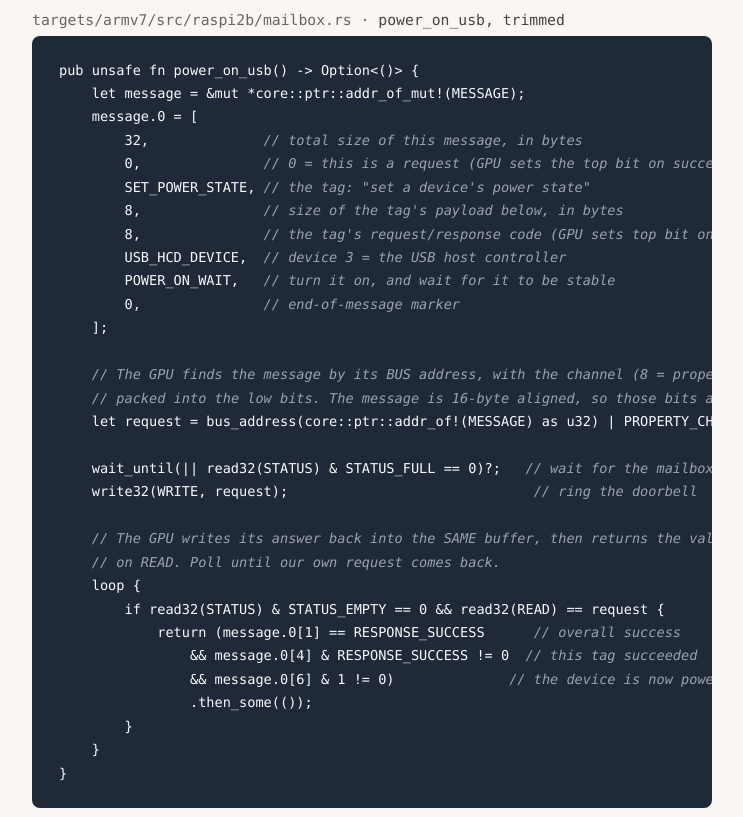
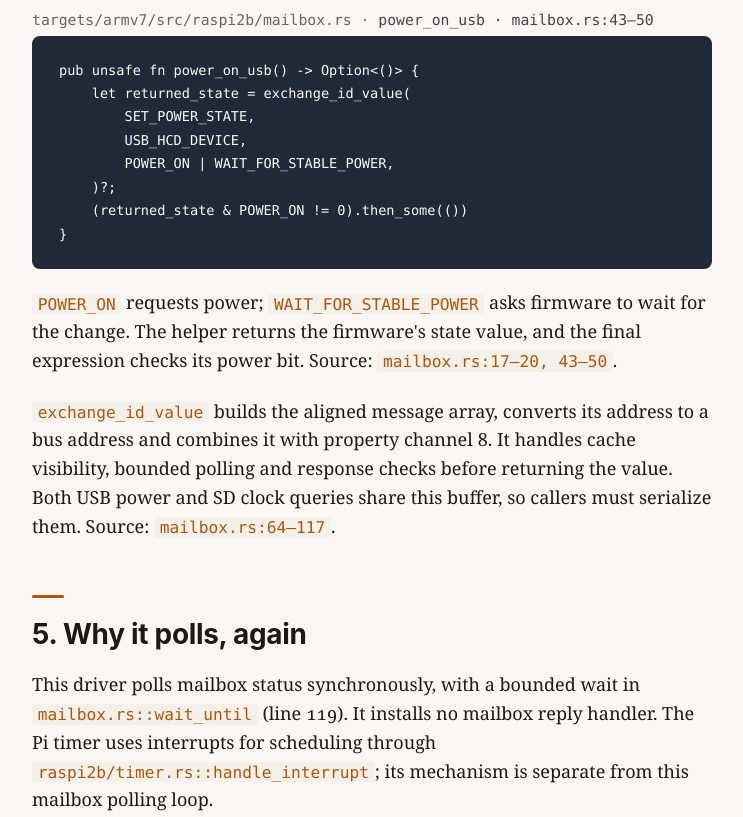
Before and after one commit to gabrielelanaro/gabix, a plain HTML site: page lessons/7.03-pi-mailboxes.html in a window 1280 px wide. Shown: the part 2440-3257 px from the top of the page, without its empty margins (268-1011 px from the left). Drawn offline with Linux system fonts and the light colour scheme.

Commit message:
Update mailbox and VirtIO references for readable APIs

```diff
--- a/lessons/7.03-pi-mailboxes.html
+++ b/lessons/7.03-pi-mailboxes.html
@@ -52,45 +52,23 @@
 <p>gabix's real call requests that the GPU power on the USB controller:</p>
 
 <div class="snip">
-<div class="snip-meta"><span>targets/armv7/src/raspi2b/mailbox.rs</span> · <span class="what">power_on_usb, trimmed</span></div>
+<div class="snip-meta"><span>targets/armv7/src/raspi2b/mailbox.rs</span> · <span class="what">power_on_usb · mailbox.rs:43–50</span></div>
 <pre><code>pub unsafe fn power_on_usb() -&gt; Option&lt;()&gt; {
-    let message = &amp;mut *core::ptr::addr_of_mut!(MESSAGE);
-    message.0 = [
-        32,              <span class="c">// total size of this message, in bytes</span>
-        0,               <span class="c">// 0 = this is a request (GPU sets the top bit on success)</span>
-        SET_POWER_STATE, <span class="c">// the tag: "set a device's power state"</span>
-        8,               <span class="c">// size of the tag's payload below, in bytes</span>
-        8,               <span class="c">// the tag's request/response code (GPU sets top bit on success)</span>
-        USB_HCD_DEVICE,  <span class="c">// device 3 = the USB host controller</span>
-        POWER_ON_WAIT,   <span class="c">// turn it on, and wait for it to be stable</span>
-        0,               <span class="c">// end-of-message marker</span>
-    ];
-
-    <span class="c">// The GPU finds the message by its BUS address, with the channel (8 = property)</span>
-    <span class="c">// packed into the low bits. The message is 16-byte aligned, so those bits are free.</span>
-    let request = bus_address(core::ptr::addr_of!(MESSAGE) as u32) | PROPERTY_CHANNEL;
-
-    wait_until(|| read32(STATUS) &amp; STATUS_FULL == 0)?;   <span class="c">// wait for the mailbox to have room</span>
-    write32(WRITE, request);                              <span class="c">// ring the doorbell</span>
-
-    <span class="c">// The GPU writes its answer back into the SAME buffer, then returns the value</span>
-    <span class="c">// on READ. Poll until our own request comes back.</span>
-    loop {
-        if read32(STATUS) &amp; STATUS_EMPTY == 0 &amp;&amp; read32(READ) == request {
-            return (message.0[1] == RESPONSE_SUCCESS      <span class="c">// overall success</span>
-                &amp;&amp; message.0[4] &amp; RESPONSE_SUCCESS != 0  <span class="c">// this tag succeeded</span>
-                &amp;&amp; message.0[6] &amp; 1 != 0)              <span class="c">// the device is now powered on</span>
-                .then_some(());
-        }
-    }
+    let returned_state = exchange_id_value(
+        SET_POWER_STATE,
+        USB_HCD_DEVICE,
+        POWER_ON | WAIT_FOR_STABLE_POWER,
+    )?;
+    (returned_state &amp; POWER_ON != 0).then_some(())
 }</code></pre>
 </div>
 
-<p>Two details in this code matter. First, the message is just a flat array of words with a fixed layout: a size, a request code, then one or more <em>tags</em> (each tag names an operation — here, SET_POWER_STATE — and carries its own small payload), then a zero end-marker. The GPU parses it field by field. Second, the address trick: the ARM writes the message's <em>bus</em> address (a physical address the GPU can reach) into the WRITE register, not the ARM's own virtual address. And because messages are aligned to 16 bytes, the lowest four bits of that address are always zero — so the ARM reuses them to carry the channel number (8). One register write carries both "where the message is" and "which channel."</p>
+<p><code>POWER_ON</code> requests power; <code>WAIT_FOR_STABLE_POWER</code> asks firmware to wait for the change. The helper returns the firmware's state value, and the final expression checks its power bit. Source: <code>mailbox.rs:17–20, 43–50</code>.</p>
+<p><code>exchange_id_value</code> builds the aligned message array, converts its address to a bus address and combines it with property channel 8. It handles cache visibility, bounded polling and response checks before returning the value. Both USB power and SD clock queries share this buffer, so callers must serialize them. Source: <code>mailbox.rs:64–117</code>.</p>
 
 <h2>5. Why it polls, again</h2>
 
-<p>The GPU's reply does not interrupt the ARM. gabix polls the READ register in a loop until the reply appears. This is the same poll-everything pattern as the SD card, the USB channel, and the Pi's timer — every device gabix drives on the Pi today is polled. The property mailbox can raise an interrupt when the reply arrives; gabix has not wired that interrupt (the unfinished piece carried over from lessons 7.01 and 7.02).</p>
+<p>This driver polls mailbox status synchronously, with a bounded wait in <code>mailbox.rs::wait_until</code> (line 119). It installs no mailbox reply handler. The Pi timer uses interrupts for scheduling through <code>raspi2b/timer.rs::handle_interrupt</code>; its mechanism is separate from this mailbox polling loop.</p>
 
 <h2>6. The inter-core mailbox (the one gabix ignores)</h2>
 
```
Also changed, not shown: lessons/4.04-virtqueues.html (+1 -1 lines), tours/tour-4.04-virtqueues.html (+1 -1 lines), tours/tour-4.05-first-disk-read.html (+2 -2 lines), tours/tour-4.07-virtio-net-init.html (+1 -1 lines), tours/tour-4.10-interrupt-driven-networking.html (+2 -2 lines), 2 other files.
